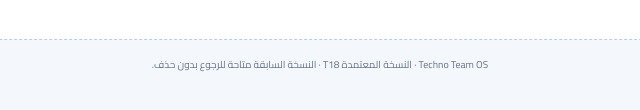
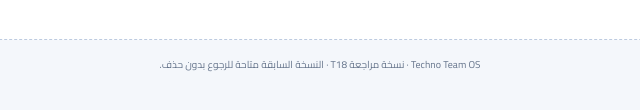
Before and after one commit to AmrNagiRamadan/blueprint-ai-server, a website: page techno-team-os/index.html in a window 1280 px wide. Shown: the part 460-570 px from the top of the page, 320-960 px from the left. Drawn offline with Linux system fonts and the light colour scheme.

Commit message:
T18: label published build as review version

```diff
--- a/techno-team-os/index.html
+++ b/techno-team-os/index.html
@@ -7,7 +7,7 @@
 <header class="top"><div class="brand"><div class="logo">TT</div><div><div class="eyebrow">TECHNO TEAM</div><h1>Audit & Strategy OS</h1><p>من بيانات العميل إلى دراسة قابلة للمراجعة، ثم خطة وتقرير واضح.</p></div></div><div class="actions"><button id="newClient" class="btn white">+ عميل جديد</button><button id="exportData" class="btn white">نسخة بيانات</button><button id="importData" class="btn white">استيراد آمن</button><a class="btn white" href="../">النسخة السابقة V3.44</a></div></header>
 <div id="acceptanceNotice" class="notice info" style="display:none">وضع قبول T18 يستخدم مفاتيح تخزين منفصلة ولا يلمس بيانات التشغيل. <button id="loadAcceptance" class="btn primary">حمّل عينة القبول</button> <span id="mobileProbe" class="status wait probe">فحص 390px…</span></div>
 <div class="toolbar"><label class="client-select"><span class="label">العميل الحالي</span><select id="clientSelect" class="select"></select></label><div id="saveState" class="status active">الحفظ المحلي جاهز</div></div>
-<section id="app"></section><footer class="footer">Techno Team OS · النسخة المعتمدة T18 · النسخة السابقة متاحة للرجوع بدون حذف.</footer>
+<section id="app"></section><footer class="footer">Techno Team OS · نسخة مراجعة T18 · النسخة السابقة متاحة للرجوع بدون حذف.</footer>
 <input id="fileInput" type="file" accept="application/json,.json" hidden>
 <div id="clientModal" class="modal"><div class="modal-card"><div class="eyebrow">أقل مدخلات لازمة</div><h2>إنشاء عميل</h2><div class="grid2"><label><span class="label">اسم العميل *</span><input id="cName" class="field"></label><label><span class="label">التخصص / النشاط</span><input id="cSpecialty" class="field"></label><label class="wide"><span class="label">روابط العميل * — رابط واحد على الأقل</span><textarea id="cLinks" class="field" rows="3" placeholder="الموقع أو فيسبوك أو خرائط جوجل"></textarea></label><label class="wide"><span class="label">رسالة أو معلومات العميل</span><textarea id="cNotes" class="field" rows="3"></textarea></label><label><span class="label">الهدف لو معروف</span><input id="cGoal" class="field"></label><label><span class="label">الميزانية لو معروفة</span><input id="cBudget" class="field"></label></div><div class="actions" style="margin-top:14px"><button id="saveClient" class="btn primary">إنشاء وبدء الدراسة</button><button class="btn secondary close-client">إلغاء</button></div></div></div>
 <div id="importModal" class="modal"><div class="modal-card"><div class="eyebrow">لا نستبدل عميلًا موجودًا</div><h2>مراجعة الاستيراد</h2><div id="importPreview" class="upload-note"></div><div class="actions" style="margin-top:14px"><button id="confirmImport" class="btn primary">دمج وحفظ نسخة سابقة</button><button class="btn secondary close-import">إلغاء</button></div></div></div>
```
